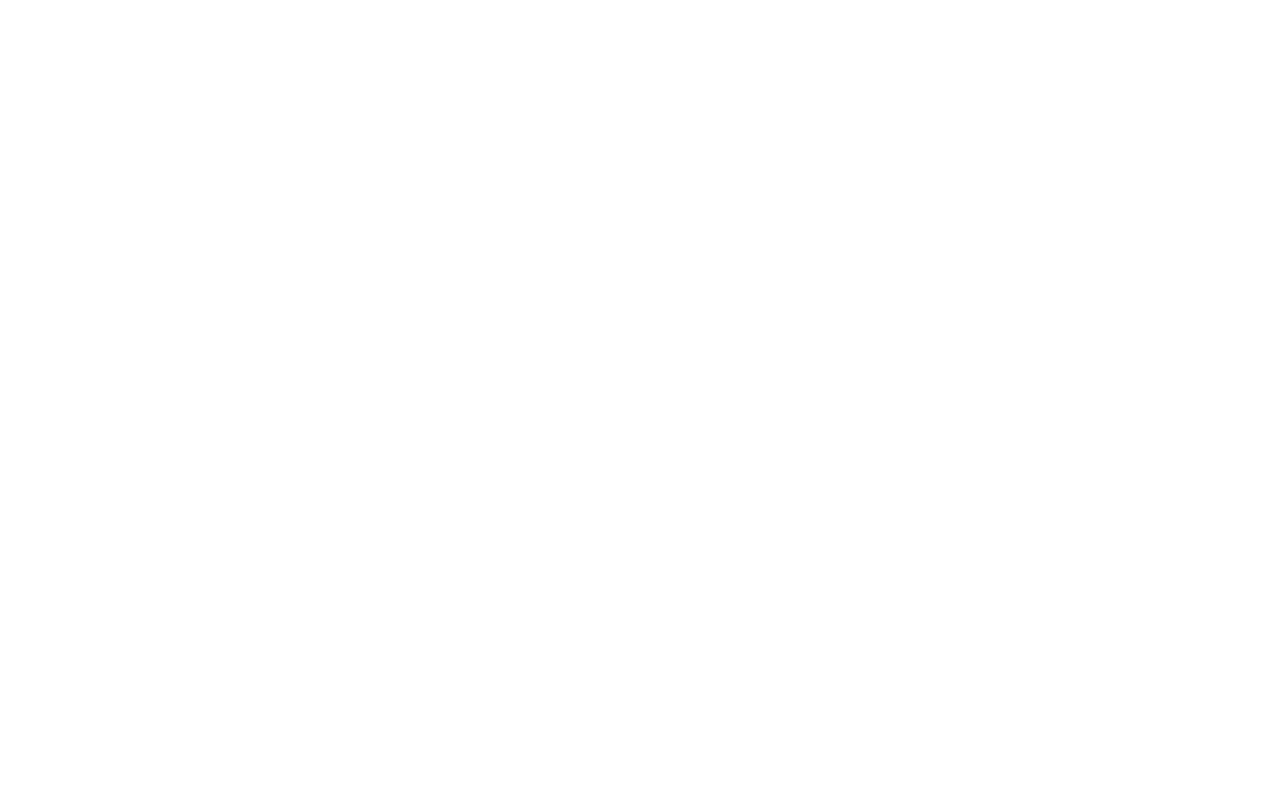
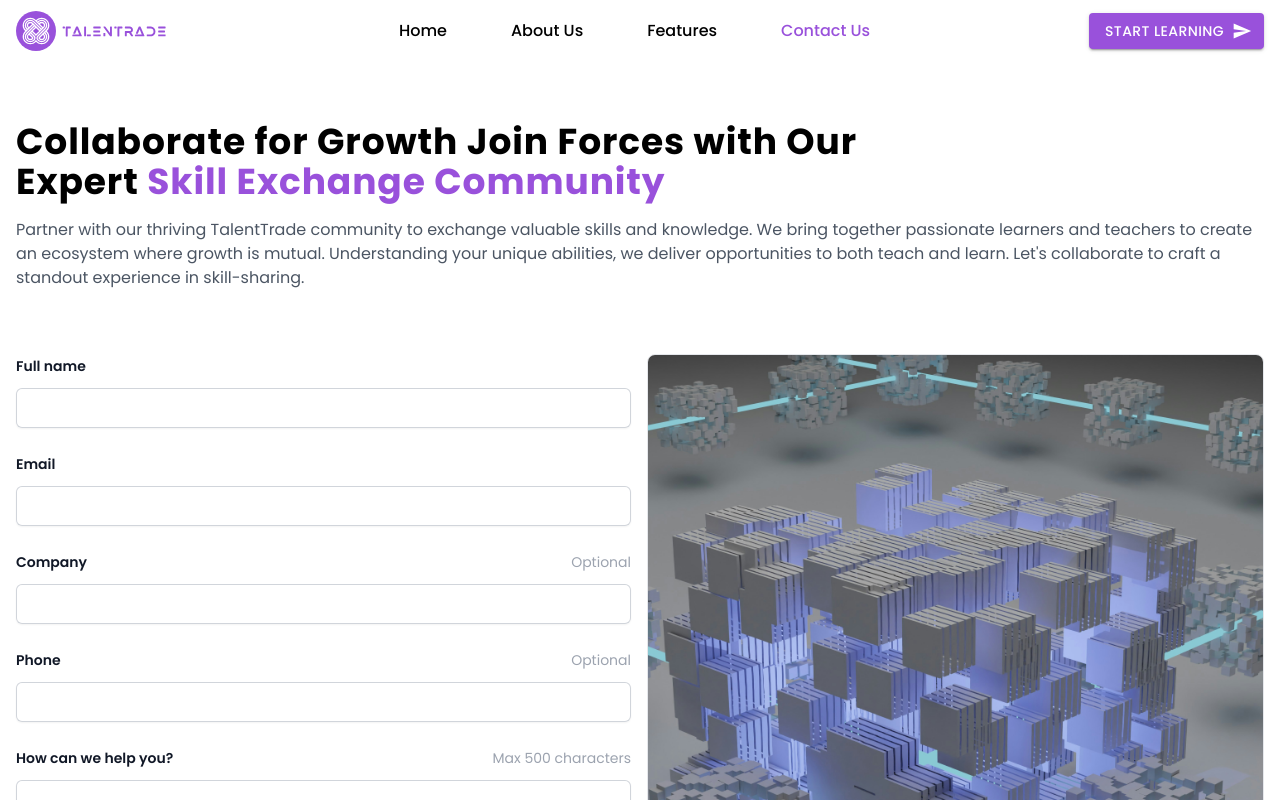
Before and after one commit to MOHDSAKIB-Krapton/talentrade-web, a React (Vite) app: page /contact-us in a window 1280 px wide. Before the commit this address had no page. Shown: the top 800 px of the page. Built offline with nearby package versions, Linux system fonts and the light colour scheme.

Commit message:
add toast noti in contact

```diff
--- a/package.json
+++ b/package.json
@@ -25,6 +25,7 @@
     "react": "^18.3.1",
     "react-dom": "^18.3.1",
     "react-router-dom": "^6.26.2",
+    "react-toastify": "^10.0.5",
     "tailwind-merge": "^2.5.2"
   },
   "devDependencies": {
--- a/src/App.jsx
+++ b/src/App.jsx
@@ -29,6 +29,14 @@ function App() {
             </Layout>
           }
         />
+        <Route
+          path="/contact-us"
+          element={
+            <Layout>
+              <Contact/>
+            </Layout>
+          }
+        />
       </Routes>
     </Router>
   );
--- a/src/components/Contact/index.jsx
+++ b/src/components/Contact/index.jsx
@@ -3,6 +3,8 @@ import "../../styles.css";
 import { gsap } from "gsap";
 import { ScrollTrigger } from "gsap/ScrollTrigger";
 import emailjs from "emailjs-com";
+import { ToastContainer, toast } from 'react-toastify';
+import 'react-toastify/dist/ReactToastify.css';
 
 gsap.registerPlugin(ScrollTrigger);
 
@@ -71,15 +73,13 @@ function Contact() {
             company: "",
             phone: "",
           });
-
-          // TODO:- Use Custom toast here
-          alert("Message sent successfully!");
+          notify();
         } else {
-          alert("Failed to send message. Please try again later.");
+          notifyError();
         }
       } catch (error) {
         console.error("EmailJS error:", error);
-        alert("Failed to send message. Please try again later.");
+        notifyError();
       } finally {
         setIsLoading(false);
       }
@@ -126,6 +126,18 @@ function Contact() {
       }
     );
   }, []);
+
+  const notify = () => toast("Message sent successfully!",{
+      position:'bottom-right',
+      className:'bg-purple-500 text-white',
+      progressClassName:'bg-white',
+  });
+
+  const notifyError = () => toast.error("Failed to send message. Please try again later.",{
+    position:'bottom-right',
+    className:'bg-red-500 text-white',
+    progressClassName:'bg-white',
+});
 
   return (
     <div
@@ -301,6 +313,7 @@ function Contact() {
                         ? "bg-gray-400 cursor-wait"
                         : "bg-[#9951DB] hover:bg-[#9951DB] cursor-pointer"
                     }`}
+
                   >
                     {isLoading ? (
                       <div className="flex justify-center items-center">
@@ -342,6 +355,7 @@ function Contact() {
           </div>
         </div>
       </div>
+      <ToastContainer />
     </div>
   );
 }
--- a/src/components/Navbar/index.jsx
+++ b/src/components/Navbar/index.jsx
@@ -9,7 +9,7 @@ const navLinks = [
   { label: "Home", href: "/" },
   { label: "About Us", href: "/about-us" },
   { label: "Features", href: "#features" },
-  { label: "Contact Us", href: "#contactus" },
+  { label: "Contact Us", href: "/contact-us" },
 ];
 
 const NavLinks = ({ href, label, className }) => {
```
Also changed, not shown: 1 other file (tests, documents, lock files or other folders).
